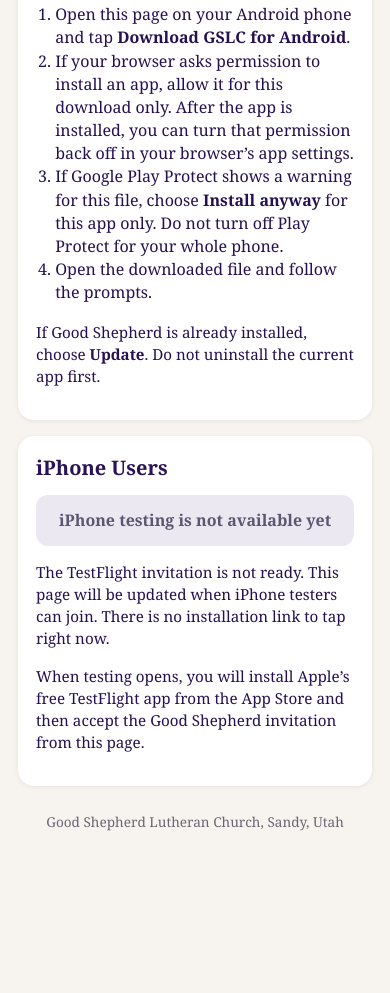
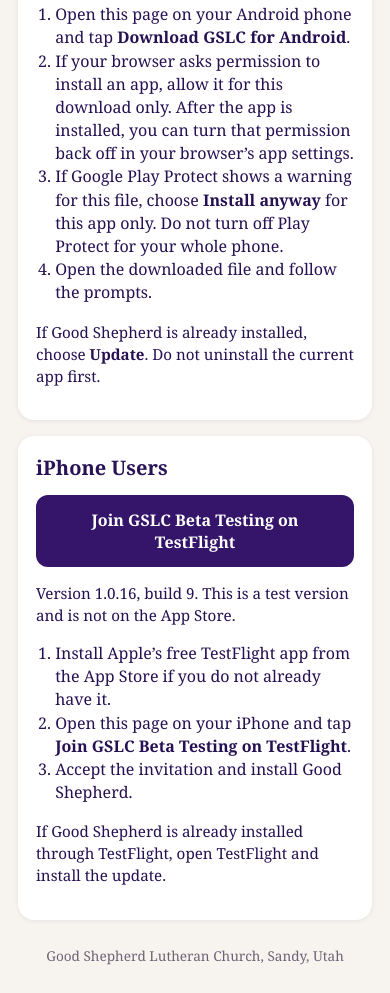
Before and after one commit to rickehrheart-commits/gslc-beta, a plain HTML site: page index.html in a window 390 px wide. Shown: the part 569-1562 px from the top of the page. Before the commit the page ends 1428 px from the top, so only its background shows below. Drawn offline with Linux system fonts and the light colour scheme.

Commit message:
Add the verified TestFlight invitation for iPhone testers.

```diff
--- a/index.html
+++ b/index.html
@@ -47,9 +47,14 @@
 
     <section>
       <h2>iPhone Users</h2>
-      <p class="unavailable">iPhone testing is not available yet</p>
-      <p class="note">The TestFlight invitation is not ready. This page will be updated when iPhone testers can join. There is no installation link to tap right now.</p>
-      <p class="note">When testing opens, you will install Apple’s free TestFlight app from the App Store and then accept the Good Shepherd invitation from this page.</p>
+      <a class="button" href="https://testflight.apple.com/join/B3Twg1rT">Join GSLC Beta Testing on TestFlight</a>
+      <p class="note">Version 1.0.16, build 9. This is a test version and is not on the App Store.</p>
+      <ol>
+        <li>Install Apple’s free TestFlight app from the App Store if you do not already have it.</li>
+        <li>Open this page on your iPhone and tap <strong>Join GSLC Beta Testing on TestFlight</strong>.</li>
+        <li>Accept the invitation and install Good Shepherd.</li>
+      </ol>
+      <p class="note">If Good Shepherd is already installed through TestFlight, open TestFlight and install the update.</p>
     </section>
   </main>
   <footer>Good Shepherd Lutheran Church, Sandy, Utah</footer>
```
